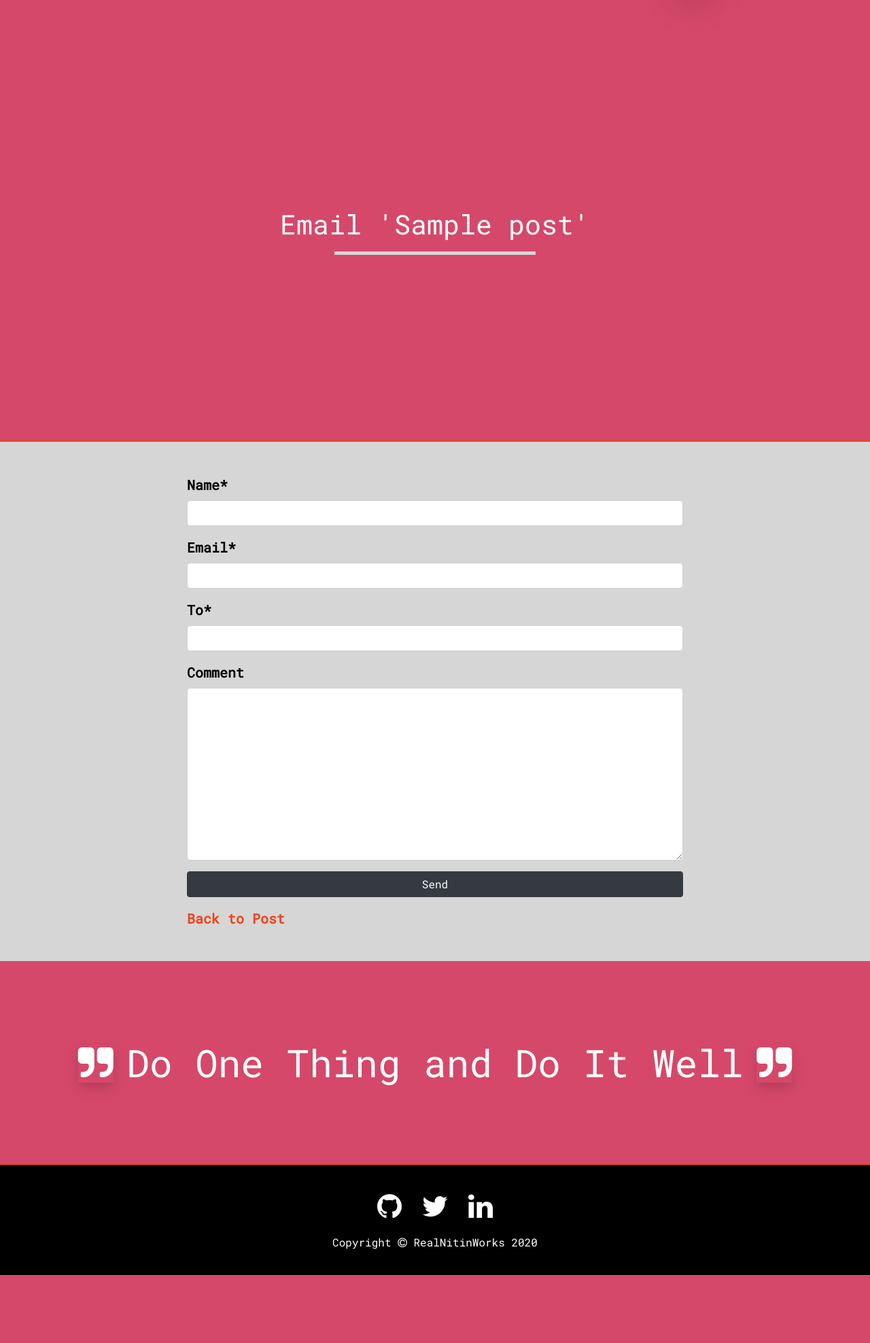
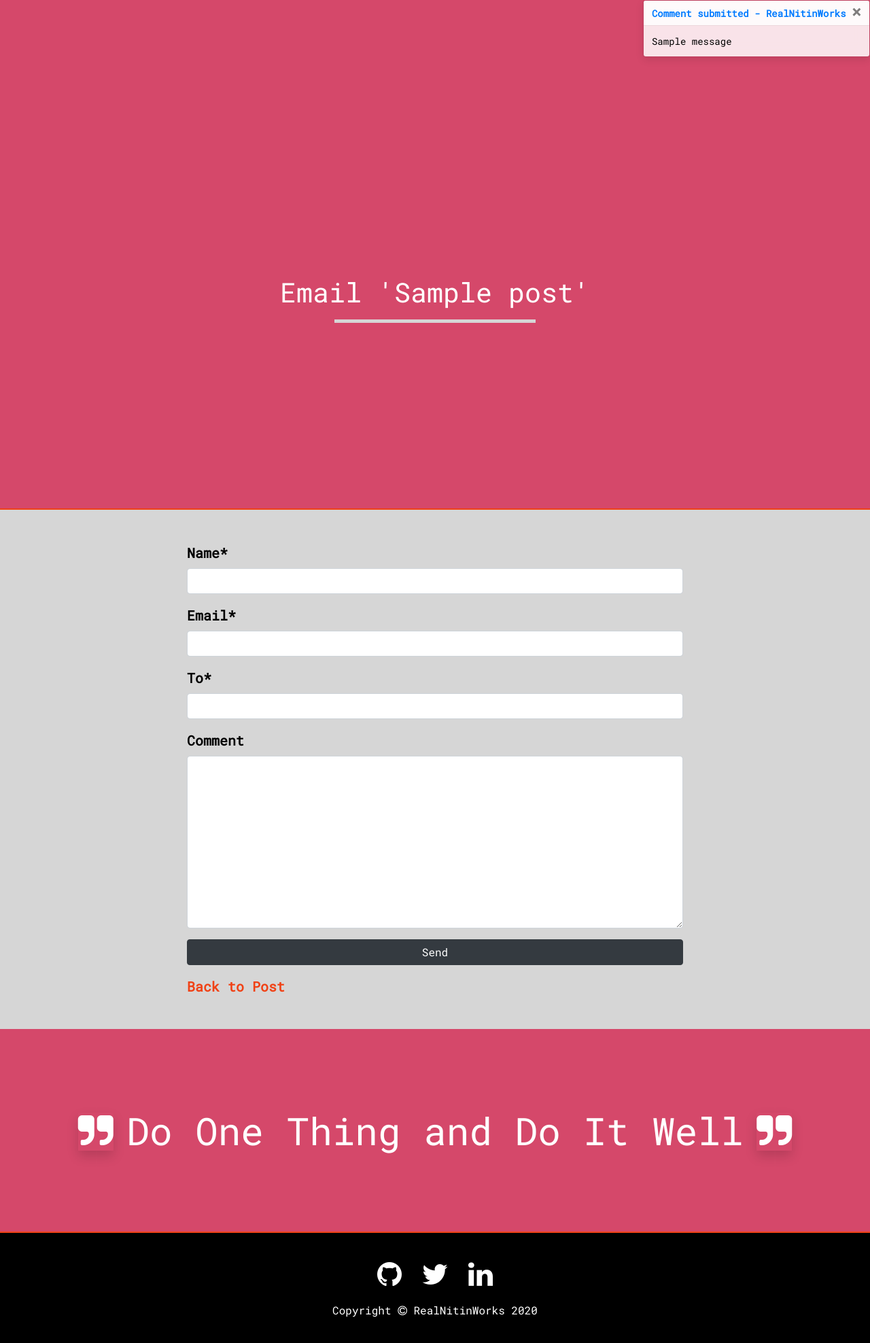
Before and after one commit to realnitinworks/Portfolio, a Django app: page /blog/1/share/ in a window 1280 px wide. Shown: the part 64-2040 px from the top of the page at 68% size. Before the commit the page ends 1940 px from the top, so only its background shows below. Run offline with Django 3.2, Linux system fonts and the light colour scheme; tables that the repository leaves empty hold one stand-in row (values such as "Sample post"); one stand-in notice (Sample message) is shown; parts of the project's set-up code (start-up, migrations or seed data) failed here and were passed over; some libraries are stand-ins or nearby versions.

Commit message:
Add comment system for the blog app.

```diff
--- a/blog/forms.py
+++ b/blog/forms.py
@@ -2,7 +2,7 @@ from django import forms
 
 from pagedown.widgets import AdminPagedownWidget
 
-from .models import Post
+from .models import Post, Comment
 
 
 class PostAdminForm(forms.ModelForm):
@@ -29,3 +29,9 @@ class PostEmailForm(forms.Form):
     email = forms.EmailField()
     to = forms.EmailField()
     comment = forms.CharField(required=False, widget=forms.Textarea)
+
+
+class PostCommentForm(forms.ModelForm):
+    class Meta:
+        model = Comment
+        fields = ('name', 'email', 'body')
--- a/blog/models.py
+++ b/blog/models.py
@@ -40,3 +40,13 @@ class Post(models.Model):
             self.publish.day,
             self.slug
         ])
+
+
+class Comment(models.Model):
+    post = models.ForeignKey(Post, on_delete=models.CASCADE, related_name="comments")
+    name = models.CharField(max_length=250)
+    email = models.EmailField()
+    body = models.TextField()
+    active = models.BooleanField(default=True)
+    created = models.DateTimeField(auto_now_add=True)
+    updated = models.DateTimeField(auto_now=True)
--- a/blog/views.py
+++ b/blog/views.py
@@ -1,10 +1,11 @@
 import os
-from django.shortcuts import render, get_object_or_404
+from django.shortcuts import render, get_object_or_404, redirect
+from django.core.mail import send_mail
 from django.core.paginator import Paginator, PageNotAnInteger, EmptyPage
+from django.contrib import messages
 
 from .models import Post
-from .forms import PostEmailForm
-from django.core.mail import send_mail
+from .forms import PostEmailForm, PostCommentForm
 
 
 def post_list(request):
@@ -29,8 +30,38 @@ def post_detail(request, year, month, day, slug):
         Post, publish__year=year, publish__month=month, publish__day=day, slug=slug
     )
 
+    # Get all the active comments of this post
+    comments = post.comments.filter(active=True)
+
+    if request.method == "POST":
+        form = PostCommentForm(request.POST)
+        if form.is_valid():
+            # Create 'Comment' model instance backing the form
+            # but don't write to DB until for comment-post association
+            new_comment = form.save(commit=False)
+            # Associate post to the comment
+            new_comment.post = post
+            # Save to DB
+            new_comment.save()
+            # Message on successful submit
+            messages.add_message(
+                request,
+                messages.SUCCESS,
+                "Your comment is submitted"
+            )
+            # Redirect to this view
+            return redirect(to=post)
+    else:
+        form = PostCommentForm()
+
     return render(
-        request, "blog/post/post_detail.html", {"post": post, "active": "blog"}
+        request, "blog/post/post_detail.html",
+        {
+            "post": post,
+            "active": "blog",
+            'comments': comments,
+            'form': form,
+        }
     )
 
 
--- a/portfolio_project/settings.py
+++ b/portfolio_project/settings.py
@@ -38,6 +38,7 @@ INSTALLED_APPS = [
     'django.contrib.sessions',
     'django.contrib.messages',
     'django.contrib.staticfiles',
+    'django.contrib.humanize',
 
     # 3rd-party apps
     'pagedown.apps.PagedownConfig',
--- a/static/assets/css/styles.css
+++ b/static/assets/css/styles.css
@@ -12,6 +12,7 @@
   --header-background-primary-color: var(--first-set-primary-color);
   --heading-underline-color: var(--first-set-primary-color);
   --list-tick-color: var(--first-set-primary-color);
+  --base-toast-background-color: var(--first-set-primary-color);
 
   --second-set-primary-color: #d6d6d6;
   --second-set-secondary-color: #f0eaea;
@@ -19,6 +20,9 @@
   --about-background-color: var(--second-set-primary-color);
   --section-background-primary-color: var(--second-set-primary-color);
   --section-background-secondary-color: var(--second-set-secondary-color);
+  --comment-section-background-color: var(--second-set-secondary-color);
+  --odd-comment-background-color: var(--second-set-primary-color);
+  --even-comment-background-color: var(--comment-section-background-color);
 
   --third-set-primary-color: #f04216;
   --post-detail-link-color: var(--third-set-primary-color);
@@ -195,3 +199,21 @@ blockquote {
 blockquote > p {
     margin-bottom: 0;
 }
+
+#comment_section {
+  background-color: var(--comment-section-background-color);
+}
+
+.odd-comment {
+  background-color: var(--odd-comment-background-color);
+}
+
+.even-comment {
+  background-color: var(--even-comment-background-color);
+}
+
+.base-toast {
+  background-color: var(--base-toast-background-color)!important;
+  position: relative;
+  min-height: 100px;
+}
--- a/templates/base.html
+++ b/templates/base.html
@@ -17,6 +17,9 @@
 <body style="font-family: 'Roboto Mono', monospace;">
     <!-- Navbar -->
     {% include 'navbar.html'%}
+
+    <!-- Messages -->
+    {% include 'message.html' %}
 
     <!-- Banner with overlay below the Navbar -->
     <div id="banner" class="header pt-5 p-md-none section-boundary">
@@ -41,6 +44,13 @@
     <!-- Javascript libs -->
     <script src="{% static "assets/js/jquery.min.js" %}"></script>
     <script src="{% static "assets/bootstrap/js/bootstrap.min.js" %}"></script>
+
+    <!-- jquery for bootstrap toasts -->
+    <script>
+        $(document).ready(function() {
+            $('.toast').toast('show');
+        });
+    </script>
 </body>
 
 </html>
--- /dev/null
+++ b/templates/message.html
@@ -0,0 +1,21 @@
+<!-- message.html -->
+<!-- Display the messages on successful form submission for example -->
+<!-- https://docs.djangoproject.com/en/3.0/ref/contrib/messages/ -->
+
+<!-- Using bootstrap toast for showing the message -->
+<!-- https://getbootstrap.com/docs/4.3/components/toasts/ -->
+{% if messages %}
+{% for message in messages %}
+<div class="base-toast">
+    <div class="toast" data-autohide="false" style="position: absolute; top: 0; right: 0;">
+        <div class="toast-header">
+            <strong class="mr-auto text-primary">Comment submitted - RealNitinWorks</strong>
+            <button type="button" class="ml-2 mb-1 close" data-dismiss="toast">&times;</button>
+        </div>
+        <div class="toast-body">
+            {{ message }}
+        </div>
+    </div>
+</div>
+{% endfor %}
+{% endif %}
```
Also changed, not shown: blog/admin.py (+7 -1 lines), blog/templates/blog/post/post_detail.html (+36 -1 lines), blog/migrations/0003_comment.py (added), 1 other file.
